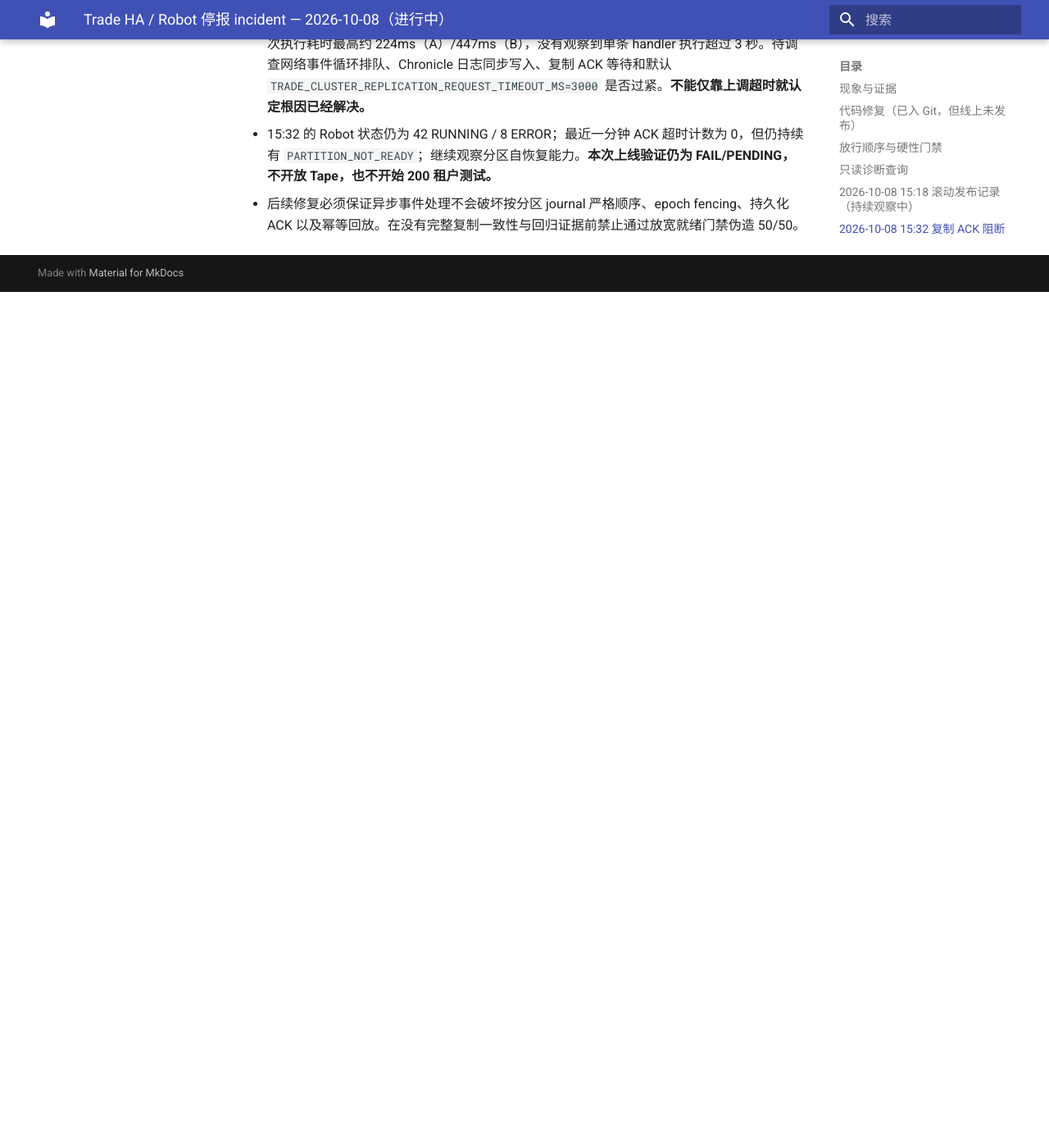
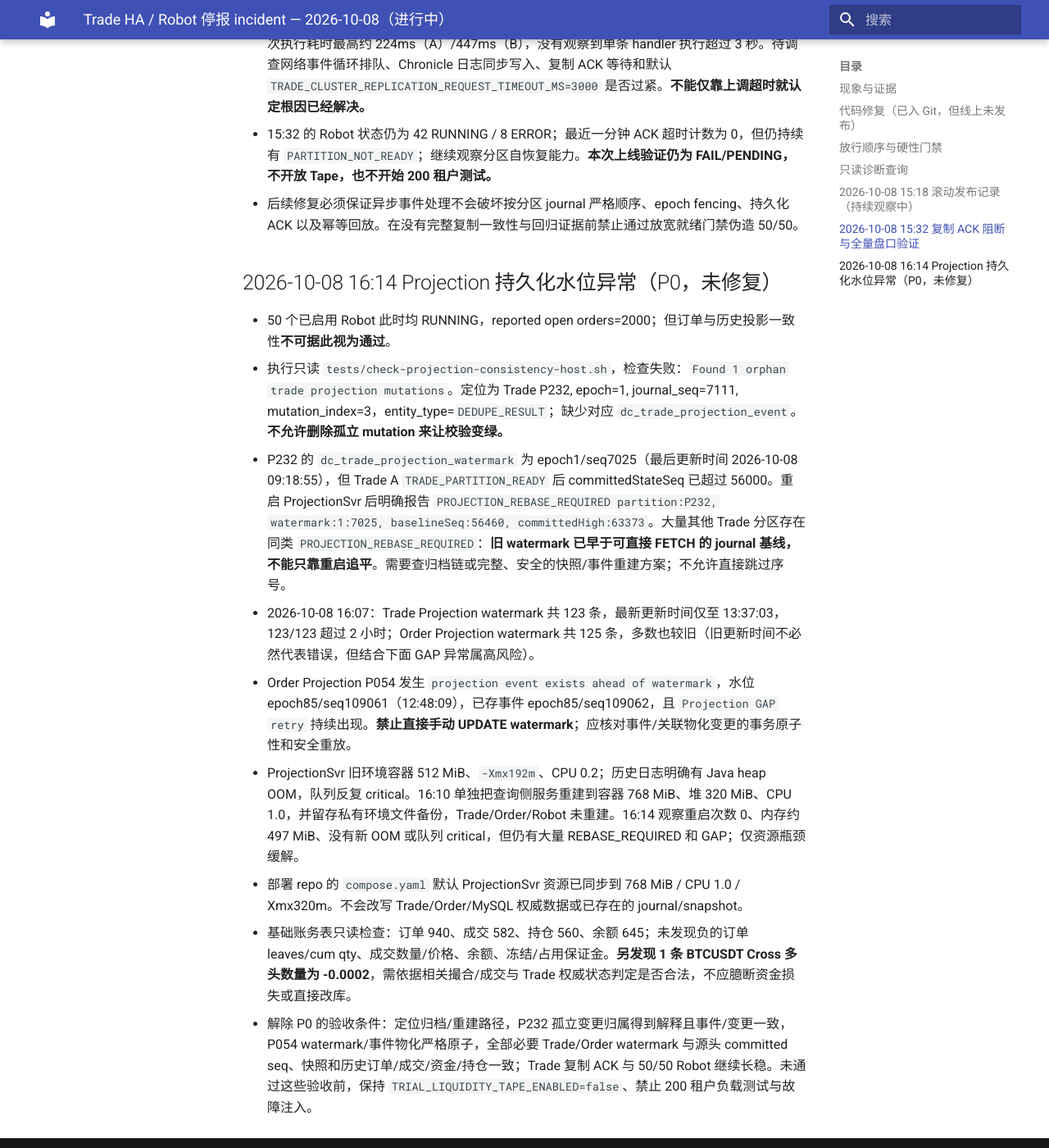
Before and after one commit to bliplink/dc-quant-deploy, an MkDocs documentation site: the page built from docs/TRADE_ROBOT_HEAP_INCIDENT_20261008.zh-CN.md, in a window 1280 px wide and 1400 px high, scrolled down 3657 px. Shown: the whole window at 82% size. Built offline with MkDocs 1.6.1 and Material for MkDocs 9.7.7, drawn with Linux system fonts in a browser that asks for light colours; before the commit the page ends 4013 px from its top, so only the background shows below that.

Commit message:
docs: record projection OOM, orphan mutation and rebase blocker

```diff
--- a/docs/TRADE_ROBOT_HEAP_INCIDENT_20261008.zh-CN.md
+++ b/docs/TRADE_ROBOT_HEAP_INCIDENT_20261008.zh-CN.md
@@ -70,3 +70,15 @@
 - 约 15:31 的连续 3 分钟中，A/B 日志分别出现约 24/12 条 `replication ack timeout`、12/6 条 `trade replication failed endpoint`，以及 1835/693 条分区未就绪拒绝；同期 **0 新 OOM**，两个 Trade 容器本轮重启数持续为 0。复制 handler `TRADE_REPLICA_HANDLER_SLOW` 单次执行耗时最高约 224ms（A）/447ms（B），没有观察到单条 handler 执行超过 3 秒。待调查网络事件循环排队、Chronicle 日志同步写入、复制 ACK 等待和默认 `TRADE_CLUSTER_REPLICATION_REQUEST_TIMEOUT_MS=3000` 是否过紧。**不能仅靠上调超时就认定根因已经解决。**
 - 15:32 的 Robot 状态仍为 42 RUNNING / 8 ERROR；最近一分钟 ACK 超时计数为 0，但仍持续有 `PARTITION_NOT_READY`；继续观察分区自恢复能力。**本次上线验证仍为 FAIL/PENDING，不开放 Tape，也不开始 200 租户测试。**
 - 后续修复必须保证异步事件处理不会破坏按分区 journal 严格顺序、epoch fencing、持久化 ACK 以及幂等回放。在没有完整复制一致性与回归证据前禁止通过放宽就绪门禁伪造 50/50。
+
+## 2026-10-08 16:14 Projection 持久化水位异常（P0，未修复）
+
+- 50 个已启用 Robot 此时均 RUNNING，reported open orders=2000；但订单与历史投影一致性**不可据此视为通过**。
+- 执行只读 `tests/check-projection-consistency-host.sh`，检查失败：`Found 1 orphan trade projection mutations`。定位为 Trade P232, epoch=1, journal_seq=7111, mutation_index=3，entity_type=`DEDUPE_RESULT`；缺少对应 `dc_trade_projection_event`。**不允许删除孤立 mutation 来让校验变绿。**
+- P232 的 `dc_trade_projection_watermark` 为 epoch1/seq7025（最后更新时间 2026-10-08 09:18:55），但 Trade A `TRADE_PARTITION_READY` 后 committedStateSeq 已超过 56000。重启 ProjectionSvr 后明确报告 `PROJECTION_REBASE_REQUIRED partition:P232, watermark:1:7025, baselineSeq:56460, committedHigh:63373`。大量其他 Trade 分区存在同类 `PROJECTION_REBASE_REQUIRED`：**旧 watermark 已早于可直接 FETCH 的 journal 基线，不能只靠重启追平**。需要查归档链或完整、安全的快照/事件重建方案；不允许直接跳过序号。
+- 2026-10-08 16:07：Trade Projection watermark 共 123 条，最新更新时间仅至 13:37:03，123/123 超过 2 小时；Order Projection watermark 共 125 条，多数也较旧（旧更新时间不必然代表错误，但结合下面 GAP 异常属高风险）。
+- Order Projection P054 发生 `projection event exists ahead of watermark`，水位 epoch85/seq109061（12:48:09），已存事件 epoch85/seq109062，且 `Projection GAP retry` 持续出现。**禁止直接手动 UPDATE watermark**；应核对事件/关联物化变更的事务原子性和安全重放。
+- ProjectionSvr 旧环境容器 512 MiB、`-Xmx192m`、CPU 0.2；历史日志明确有 Java heap OOM，队列反复 critical。16:10 单独把查询侧服务重建到容器 768 MiB、堆 320 MiB、CPU 1.0，并留存私有环境文件备份，Trade/Order/Robot 未重建。16:14 观察重启次数 0、内存约 497 MiB、没有新 OOM 或队列 critical，但仍有大量 REBASE_REQUIRED 和 GAP；仅资源瓶颈缓解。
+- 部署 repo 的 `compose.yaml` 默认 ProjectionSvr 资源已同步到 768 MiB / CPU 1.0 / Xmx320m。不会改写 Trade/Order/MySQL 权威数据或已存在的 journal/snapshot。
+- 基础账务表只读检查：订单 940、成交 582、持仓 560、余额 645；未发现负的订单 leaves/cum qty、成交数量/价格、余额、冻结/占用保证金。**另发现 1 条 BTCUSDT Cross 多头数量为 -0.0002**，需依据相关撮合/成交与 Trade 权威状态判定是否合法，不应臆断资金损失或直接改库。
+- 解除 P0 的验收条件：定位归档/重建路径，P232 孤立变更归属得到解释且事件/变更一致，P054 watermark/事件物化严格原子，全部必要 Trade/Order watermark 与源头 committed seq、快照和历史订单/成交/资金/持仓一致；Trade 复制 ACK 与 50/50 Robot 继续长稳。未通过这些验收前，保持 `TRIAL_LIQUIDITY_TAPE_ENABLED=false`、禁止 200 租户负载测试与故障注入。
```
